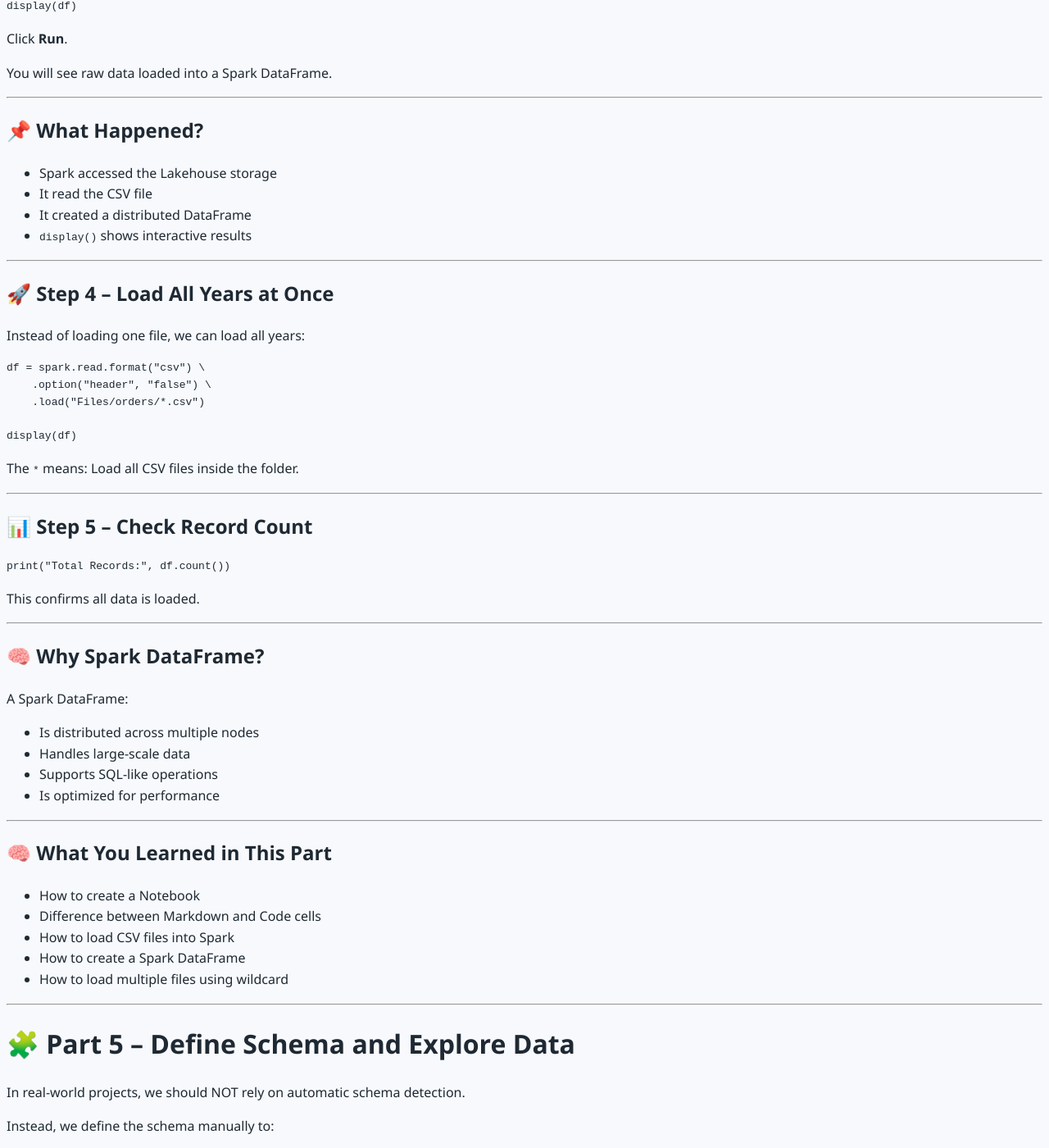
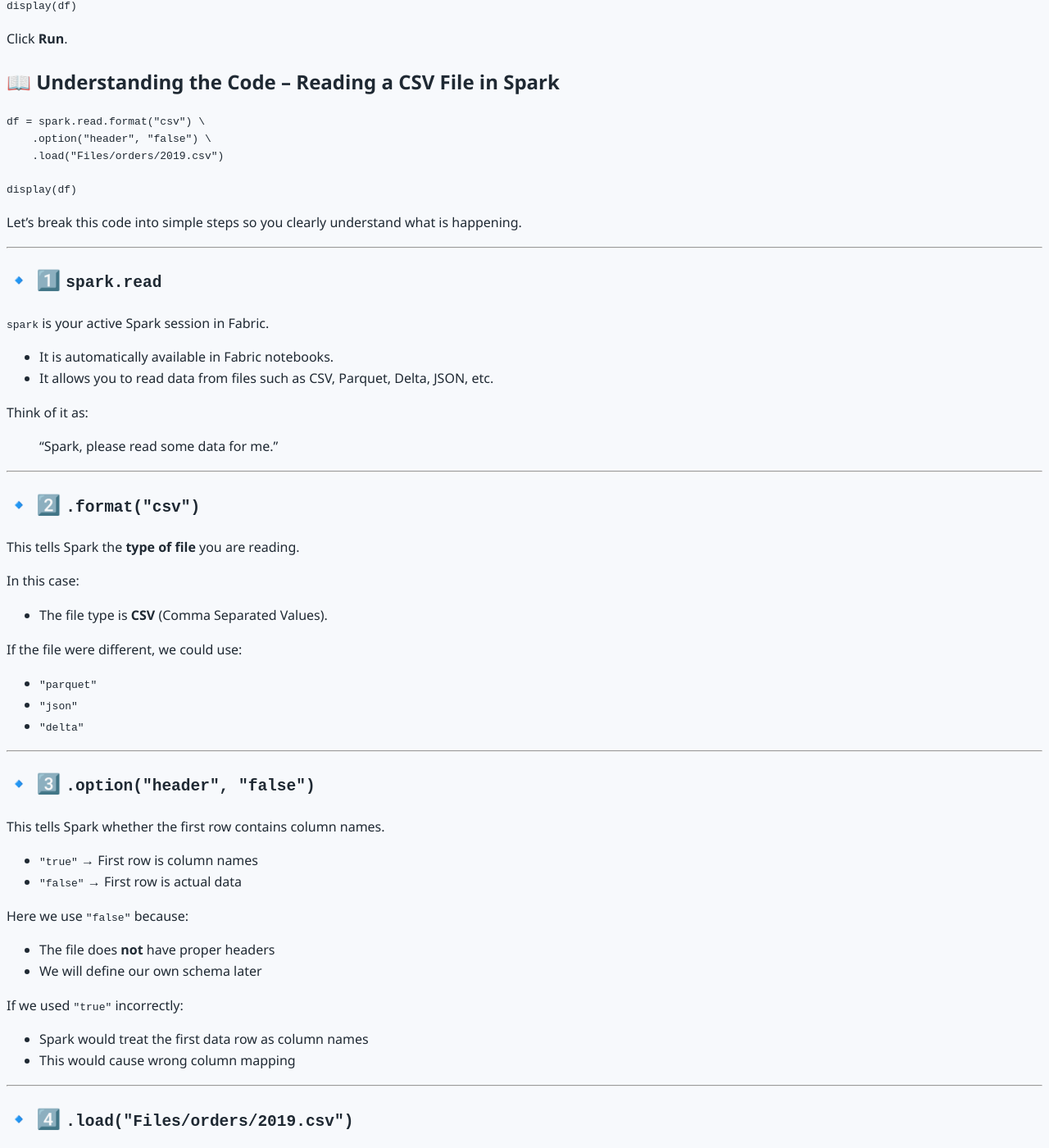
Before and after one commit to irshadvaza/irshadvaza.tech, a Jekyll site: the page built from learning-guides/ Microsoft-Fabric/labs/Lab-01-Analyze-Data-with-Spark-in-Fabric.md, in a window 1280 px wide and 1400 px high, scrolled down 4890 px. Shown: the whole window at 82% size. Built offline with Jekyll 4.4.1, drawn with Linux system fonts in a browser that asks for light colours; our own code applies the rules of GitHub Pages for plain Markdown files; some of the changed text lies outside the part shown.

Commit message:
Update Lab-01-Analyze-Data-with-Spark-in-Fabric.md

````diff
--- a/learning-guides/ Microsoft-Fabric/labs/Lab-01-Analyze-Data-with-Spark-in-Fabric.md
+++ b/learning-guides/ Microsoft-Fabric/labs/Lab-01-Analyze-Data-with-Spark-in-Fabric.md
@@ -217,6 +217,134 @@ display(df)
 ```
 
 Click **Run**.
+
+## 📖 Understanding the Code – Reading a CSV File in Spark
+
+```python
+df = spark.read.format("csv") \
+    .option("header", "false") \
+    .load("Files/orders/2019.csv")
+
+display(df)
+```
+
+Let’s break this code into simple steps so you clearly understand what is happening.
+
+---
+
+## 🔹 1️⃣ `spark.read`
+
+`spark` is your active Spark session in Fabric.
+
+- It is automatically available in Fabric notebooks.
+- It allows you to read data from files such as CSV, Parquet, Delta, JSON, etc.
+
+Think of it as:
+
+> “Spark, please read some data for me.”
+
+---
+
+## 🔹 2️⃣ `.format("csv")`
+
+This tells Spark the **type of file** you are reading.
+
+In this case:
+- The file type is **CSV** (Comma Separated Values).
+
+If the file were different, we could use:
+- `"parquet"`
+- `"json"`
+- `"delta"`
+
+---
+
+## 🔹 3️⃣ `.option("header", "false")`
+
+This tells Spark whether the first row contains column names.
+
+- `"true"` → First row is column names
+- `"false"` → First row is actual data
+
+Here we use `"false"` because:
+
+- The file does **not** have proper headers
+- We will define our own schema later
+
+If we used `"true"` incorrectly:
+- Spark would treat the first data row as column names
+- This would cause wrong column mapping
+
+---
+
+## 🔹 4️⃣ `.load("Files/orders/2019.csv")`
+
+This tells Spark **where the file is located**.
+
+Path explanation:
+
+- `Files/` → Lakehouse Files section
+- `orders/` → Folder name
+- `2019.csv` → File name
+
+So Spark reads:
+> The CSV file named `2019.csv` inside the `orders` folder.
+
+---
+
+## 🔹 5️⃣ `df =`
+
+The result is stored in a variable called `df`.
+
+- `df` stands for **DataFrame**
+- A DataFrame is like a table (rows and columns)
+- It allows filtering, grouping, transformation, and analysis
+
+---
+
+## 🔹 6️⃣ `display(df)`
+
+This shows the DataFrame output inside the notebook.
+
+Without `display(df)`:
+- The data would be loaded
+- But you wouldn’t see it
+
+`display()` is used in Fabric to render tables in a clean grid format.
+
+---
+
+# 🧠 What Happens Internally?
+
+When you run this code:
+
+1. Spark connects to the Lakehouse storage
+2. Reads the CSV file
+3. Creates a distributed DataFrame
+4. Displays the first rows in your notebook
+
+---
+
+# 📌 Summary
+
+This code:
+
+- Reads a CSV file from the Lakehouse
+- Treats the first row as data (not header)
+- Stores the data in a Spark DataFrame
+- Displays it in the notebook
+
+---
+
+# 💡 Beginner Tip
+
+If column names appear as `_c0`, `_c1`, `_c2`, etc.,
+that means Spark did not detect headers — which is expected when `"header"` is set to `"false"`.
+
+Later, we define a schema to give meaningful column names.
+
+---
+
 
 You will see raw data loaded into a Spark DataFrame.
 
````
